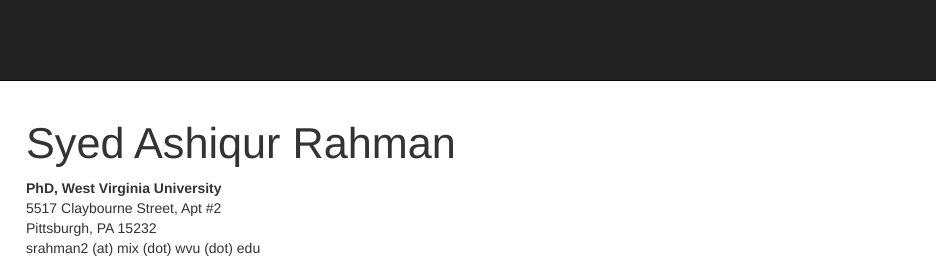
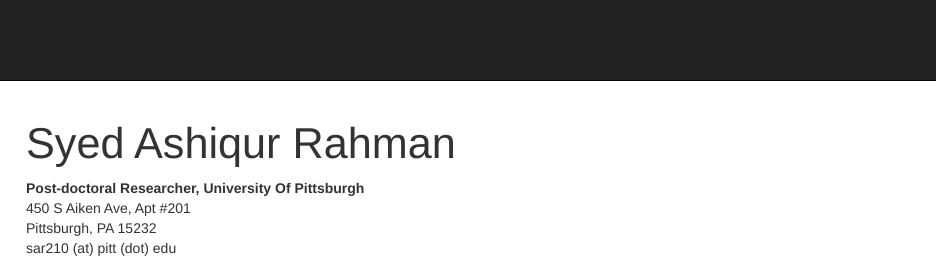
Before and after one commit to syedashiqurrahman/syedashiqurrahman.github.io, a plain HTML site: page index.html in a window 1280 px wide. Shown: the top 275 px of the page, 344-1280 px from the left. Drawn offline with Linux system fonts and the light colour scheme.

Commit message:
Update index.html
Address and designation update

```diff
--- a/index.html
+++ b/index.html
@@ -61,10 +61,10 @@
             </div>
             <div class="col-md-9">
                 <h1><span style="font-size:1.2em">Syed Ashiqur Rahman</span> </h1>
-				<address><b>PhD, West Virginia University</b>
-				<br>5517 Claybourne Street, Apt #2
+				<address><b>Post-doctoral Researcher, University Of Pittsburgh</b>
+				<br>450 S Aiken Ave, Apt #201
 				<br>Pittsburgh, PA 15232
-				<br>srahman2 (at) mix (dot) wvu (dot) edu</address>
+				<br>sar210 (at) pitt (dot) edu</address>
 
 				<p>
 				<a href="https://scholar.google.com/citations?hl=en&amp;user=-J11FKYAAAAJ" target="_blank"><img src="./index_files/logo-scholar.jpg" alt="scholar logo" style="width:25px;height:25px;margin-left:3px;" title="Google scholar profile"></a>
```
